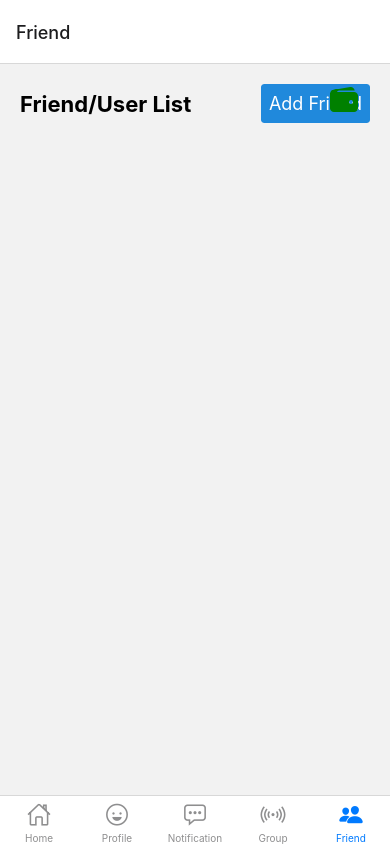
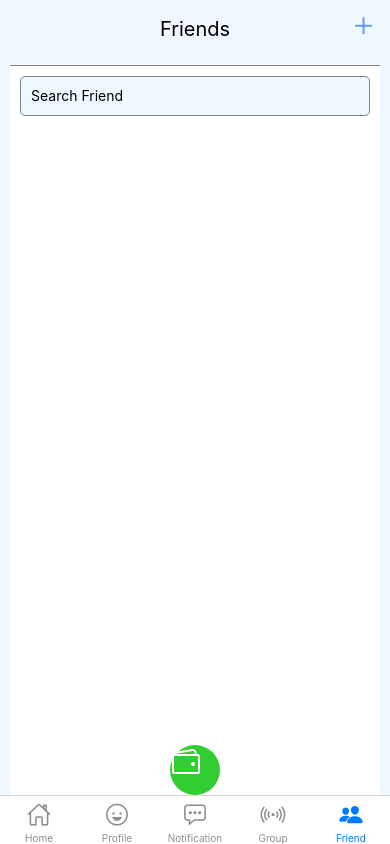
Before and after one commit to ejuss00/Ejuss02-2023-React-Native-01, a React Native app: screen /Friend in a window 390 px wide. Built offline with nearby package versions, Linux system fonts and the light colour scheme.

Commit message:
1501 Ahad v2 i hope this works, update friend list unique key

```diff
--- a/App.js
+++ b/App.js
@@ -22,8 +22,8 @@ const Tab = createBottomTabNavigator();
 function HomeStack() {
   return (
     <Stack.Navigator>
-        <Stack.Screen name="HomePage" component={HomePage} options={{ headerShown: false }}  />
-        <Stack.Screen name="FirstScreen" component={FirstScreen} options={{ headerShown: false }}  />
+      <Stack.Screen name="HomePage" component={HomePage} options={{ headerShown: false }} />
+      <Stack.Screen name="FirstScreen" component={FirstScreen} options={{ headerShown: false }} />
     </Stack.Navigator>
   );
 }
@@ -31,8 +31,8 @@ function HomeStack() {
 function MyTabs() {
   return (
     <Tab.Navigator
-    screenOptions={({route})=> ({
-      tabBarIcon: ({focused, color, size}) => {
+      screenOptions={({ route }) => ({
+        tabBarIcon: ({ focused, color, size }) => {
           let iconName;
           if (route.name === 'Home') {
             iconName = focused ? 'home' : 'home-outline';
@@ -53,7 +53,7 @@ function MyTabs() {
       <Tab.Screen name="Profile" component={HUserProfile} />
       <Tab.Screen name="Notification" component={HNotificationProfile} />
       <Tab.Screen name="Group" component={HGroupProfile} />
-      <Tab.Screen name="Friend" component={HFriendProfile} />
+      <Tab.Screen name="Friend" component={HFriendProfile} options={{ headerShown: false }} />
     </Tab.Navigator>
   );
 }
--- /dev/null
+++ b/components/MSelectFriendModal.js
@@ -0,0 +1,78 @@
+import React, { useState, useEffect, useReducer } from 'react';
+import { View, Text, StyleSheet, TouchableOpacity, Dimensions, FlatList } from 'react-native';
+
+const WIDTH_MODAL = Dimensions.get('window').width;
+const HEIGHT_MODAL = Dimensions.get('window').height;
+
+const MSelectFriendModal = (props) => {
+    //modal
+    const closeModal = (bool, data) => {
+        props.changeModalVisibility(bool);
+        props.setData(data);
+    }
+
+    //useState
+    const [data, setData] = useState([]);
+
+    //
+    return (
+        <TouchableOpacity
+            disabled={true}
+            style={styles.containerMain}>
+            <View style={styles.modal}>
+                {/* Top Text Container========= */}
+                <Text>SELECT A FRIEND TO SPLIT BILL</Text>
+
+                {/*Bottom Button */}
+
+                <View style={styles.buttonBottom}>
+                    <TouchableOpacity
+                        style={styles.TouchableOpacity}
+                        onPress={() => closeModal(false, 'Cancel')}
+                    >
+                        <Text style={[styles.text, { color: 'blue' }]}>Cancel</Text>
+                    </TouchableOpacity>
+
+                    <TouchableOpacity
+                        style={styles.TouchableOpacity}
+                        onPress={() => closeModal(false, 'Ok')}
+                    >
+                        <Text style={[styles.text, { color: 'blue' }]}>OK</Text>
+                    </TouchableOpacity>
+                </View>
+
+            </View>
+        </TouchableOpacity>
+
+    );
+}
+
+//stylesheet
+const styles = StyleSheet.create({
+    containerMain: {
+        flex: 1,
+        alignItems: 'center',
+        // backgroundColor: 'gray',
+    },
+    modal: {
+        height: HEIGHT_MODAL - 50,
+        width: WIDTH_MODAL - 50,
+        paddingTop: 10,
+        backgroundColor: '#DEEBF9',
+        borderRadius: 10,
+    },
+    TouchableOpacity: {
+        flex: 1,
+        paddingVertical: 10,
+        alignItems: 'center',
+    },
+    //bottom button
+    buttonBottom: {
+        width: '100%',
+        flexDirection: 'row',
+    },
+    //flatlist style
+
+})
+
+export default MSelectFriendModal;
--- a/components/MSelectFriends.js
+++ /dev/null
@@ -1,29 +0,0 @@
-import React, { useState } from 'react';
-import { View, Text, FlatList, TouchableOpacity } from 'react-native';
-
-export default function MSelectFriends({ closeModal }) {
-  const [friends, setFriends] = useState([
-    { id: '1', name: 'Friend 1' },
-    { id: '2',name: 'Friend 2' },
-    { id: '3', name: 'Friend 3' },
-    //...
-    ]);
-
-    return (
-
-        <View style={{ flex: 1 }}>
-            <FlatList
-            data={friends}
-            renderItem={({ item }) => (
-            <TouchableOpacity onPress={() => console.log(item.name + ' selected')}>
-                <Text>{item.name}</Text>
-            </TouchableOpacity>
-            )}
-            keyExtractor={item => item.id}
-            />
-            <TouchableOpacity onPress={closeModal}>
-                <Text>Close</Text>
-            </TouchableOpacity>
-        </View>
-);
-}
--- a/screens/HFriendProfile.js
+++ b/screens/HFriendProfile.js
@@ -1,90 +1,159 @@
-import React , {useState}from 'react';
-import { View, Text, FlatList, TouchableOpacity, StyleSheet, Modal } from 'react-native';
-
-import { Button } from 'react-native-elements';
+import React, { useState } from 'react';
+import { View, Text, StyleSheet, TouchableOpacity, Modal, FlatList, TextInput } from 'react-native';
 import Ionicons from '@expo/vector-icons/Ionicons';
-
-import MSelectFriends from '../components/MSelectFriends';
+import { SafeAreaView } from 'react-native-safe-area-context';
 
 
-export default function HFriendProfile() {
+import MSelectFriendModal from '../components/MSelectFriendModal';
+
+
+function HFriendProfile() {
+
+    const [isModalVisible, setisModalVisible] = useState(false);
+    const [chooseData, setchooseData] = useState();
     const [friendList, setFriendList] = useState([]);
-    const [uniqueNumber, setUniqueNumber] = useState(1);
-    const [modalVisible, setModalVisible] = useState(false);
+    const [uniqueId, setUniqueId] = useState(1);
 
     const addFriend = () => {
-      setFriendList([...friendList, { name: 'Friend ' + uniqueNumber }]);
-      setUniqueNumber(uniqueNumber + 1);
+        setFriendList([...friendList, { key: uniqueId, name: 'Friend ' + uniqueId }]);
+        setUniqueId(uniqueId + 1);
+    }
+
+
+    const changeModalVisibility = (bool) => {
+        setisModalVisible(bool);
+    }
+
+    const setData = (data) => {
+        setchooseData(data);
     }
 
     return (
-      <View>
-        <View style={styles.headerContainer}>
-          <Text style={styles.title}>Friend/User List</Text>
-          <Button
-            title="Add Friend"
-            onPress={() => {
-              addFriend();
+        <SafeAreaView style={styles.containerRoot}>
+            <View style={styles.containerMain}>
+                <View style={styles.container1}>
+                    <Text style={{ flex: 1 }}></Text>
+                    <Text style={{
+                        flex: 10,
+                        color: `#000000`,
+                        fontSize: 20,
+                        textAlign: 'center',
+                        paddingTop: '2%',
                     }}
-          />
+                    >Friends</Text>
+                    <Ionicons name='ios-add' size={30} color='#6495ED'
+                        onPress={() => addFriend()}
+                        style={{
+                            flex: 1,
+                            textAlign: 'center',
+                            textAlignVertical: 'center',
+                        }} />
                 </View>
+                <View style={styles.container2}>
+                    <TextInput style={styles.textInput} placeholder="Search Friend" />
+                    <Text style={[styles.friendTitle, { display: 'none' }]}
+                    >Hello, Friend Page!</Text>
 
+                    {/* Flatlist of friendlist */}
                     <FlatList
                         data={friendList}
-          keyExtractor={(item) => item.name}
+                        keyExtractor={(item) => item.key.toString()}
                         renderItem={({ item }) => (
                             <TouchableOpacity style={styles.friendContainer}>
                                 <Text style={styles.friendName}>{item.name}</Text>
                             </TouchableOpacity>
                         )}
                     />
-        <View style={styles.buttonCreateBill}>
-        <TouchableOpacity
-                style={{ position: 'absolute', bottom: 20, right: 20 }}
-                onPress={() => setModalVisible(true)}
-            >
-            <Ionicons name="md-wallet" size={32} color="green" style={{ width: 40, height: 40 }}/>
+
+                </View>
+                <Text style={[styles.text, { display: 'none' }]}>
+                    {chooseData} {/* This grab the data from OK or Cancel 'closeModal: (bool: any, data: any)' from SelectFriendModal */}
+                    {/*Why I do this? Just in case :D */}
+                </Text>
+                <TouchableOpacity onPress={() => changeModalVisibility(true)} style={styles.buttonLowerContainer}>
+                    <Ionicons style={styles.createButton} name="ios-wallet-outline" size={32} color="white" />
                 </TouchableOpacity>
-
-            <Modal
-                animationType="slide"
-                transparent={false}
-                visible={modalVisible}
-            >
-                <MSelectFriends
-                closeModal={() => setModalVisible(false)}
-                />
-            </Modal>
             </View>
 
 
-      </View>
+
+            <Modal
+                transparent={true}
+                animationType='slide'
+                visible={isModalVisible}
+                onRequestClose={() => changeModalVisibility(false)}
+            >
+                <MSelectFriendModal
+                    changeModalVisibility={changeModalVisibility}
+                    setData={setData} />
+            </Modal>
+        </ SafeAreaView >
 
     );
 }
+
 const styles = StyleSheet.create({
-    headerContainer: {
+    containerRoot: {
+        flex: 1,
+        backgroundColor: `#f0f8ff`,
+    },
+    containerMain: {
+        flex: 1,
+        paddingHorizontal: 10,
+
+    },
+    container1: {
+        width: '100%',
+        height: '7%',
+        borderColor: `gray`,
+        borderBottomWidth: 0.7,
+        marginTop: 10,
         flexDirection: 'row',
-      justifyContent: 'space-between',
-      alignItems: 'center',
-      padding: 20,
     },
-    title: {
+    container2: {
+        flex: 1,
+        backgroundColor: 'white',
+        padding: 10,
+    },
+    textInput: {
+        height: 40,
+        borderColor: `gray`,
+        borderWidth: 1,
+        borderRadius: 5,
+        paddingLeft: 10,
+        marginBottom: 10,
+        backgroundColor: `#f0f8ff`,
+    },
+    friendTitle: {
+        fontSize: 20,
         fontWeight: 'bold',
-      fontSize: 22,
+        color: `gray`,
+
     },
     friendContainer: {
+        borderBottomWidth: 1,
+        borderBottomColor: '#778899',
+        margin: 7,
         padding: 10,
-      alignItems: 'center',
-      width: '33%',
-      backgroundColor: '#4285F4',
     },
     friendName: {
-      fontWeight: 'bold',
-      fontSize: 18,
+
     },
-    buttonCreateBill: {
-        position: 'relative',
-        backgroundColor: 'Azure',
+    buttonLowerContainer: {
+        position: 'absolute',
+        bottom: 0,
+        flexDirection: 'row',
+        width: 50,
+        height: 50,
+        zindex: 5,
+        alignSelf: 'center',
+        backgroundColor: `#32cd32`,
+        borderRadius: 50,
+    },
+    createButton: {
+        textAlign: 'center',
+        textAlignVertical: 'center',
     }
 });
+
+export default HFriendProfile;
```
Lines whose indentation alone changed are shown as unchanged.
